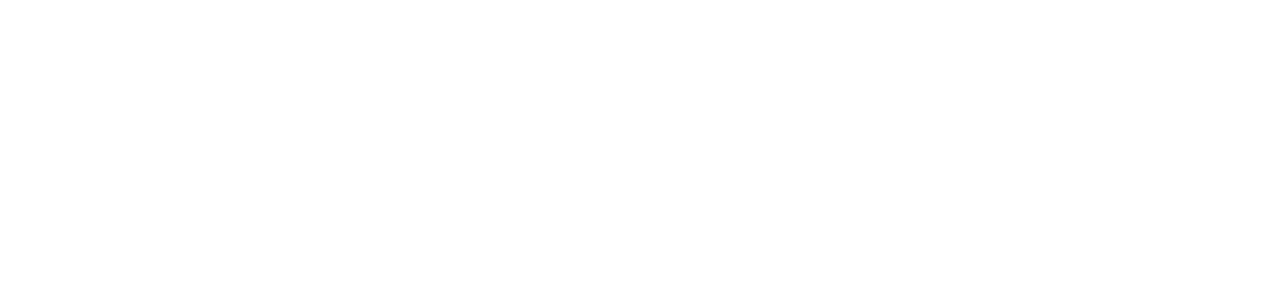
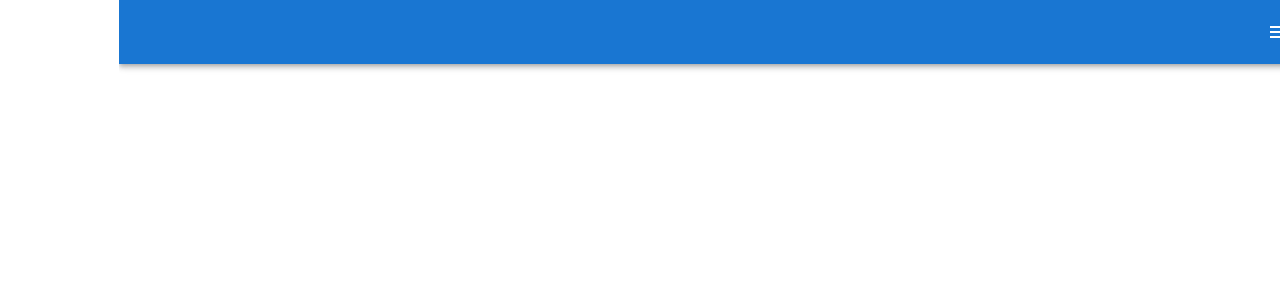
Before and after one commit to Amohammadi2/questify-community, a React (Vite) app in the folder questify-client/: page / in a window 1280 px wide. Shown: the top 300 px of the page. Built offline with nearby package versions, Linux system fonts and the light colour scheme.

Commit message:
[feat] add apollo client, react router, change mui theme to rtl

```diff
--- a/questify-client/index.html
+++ b/questify-client/index.html
@@ -1,5 +1,5 @@
 <!DOCTYPE html>
-<html lang="en">
+<html lang="fa" dir="rtl">
   <head>
     <meta charset="UTF-8" />
     <link rel="icon" type="image/svg+xml" href="/src/favicon.svg" />
--- a/questify-client/package.json
+++ b/questify-client/package.json
@@ -8,12 +8,15 @@
     "preview": "vite preview"
   },
   "dependencies": {
+    "@apollo/client": "^3.6.9",
     "@emotion/react": "^11.9.3",
     "@emotion/styled": "^11.9.3",
     "@mui/icons-material": "^5.8.4",
     "@mui/material": "^5.8.5",
+    "graphql": "^16.5.0",
     "react": "^18.0.0",
-    "react-dom": "^18.0.0"
+    "react-dom": "^18.0.0",
+    "react-router-dom": "6"
   },
   "devDependencies": {
     "@types/react": "^18.0.0",
--- a/questify-client/src/App.tsx
+++ b/questify-client/src/App.tsx
@@ -1,10 +1,21 @@
-import { useState } from 'react';
-import './App.css';
+import { ApolloProvider } from '@apollo/client';
+import { apolloClient } from "./plugins/apollo-client";
+import { BrowserRouter, Routes, Route } from "react-router-dom";
+import MuiThemeProvider from './plugins/mui-theme';
+import HomePage from './pages/HomePage';
 
 function App() {
   return (
-    <></>
+    <ApolloProvider client={apolloClient}>
+      <MuiThemeProvider>
+        <BrowserRouter>
+          <Routes>
+            <Route path="/" element={<HomePage />}/>
+          </Routes>
+        </BrowserRouter>
+      </MuiThemeProvider>
+    </ApolloProvider>
   );
 }
 
-export default App
+export default App;
--- /dev/null
+++ b/questify-client/src/components/ProtectedRoute.tsx
@@ -0,0 +1,3 @@
+export default function ProtectedRoute() {
+
+}
--- /dev/null
+++ b/questify-client/src/pages/HomePage.tsx
@@ -0,0 +1,15 @@
+import { Button, Toolbar, AppBar, IconButton } from "@mui/material";
+import MenuIcon from "@mui/icons-material/Menu";
+
+export default function HomePage() {
+  return (
+    <AppBar position="static">
+      <Toolbar>
+        <Button variant="contained">hello</Button>
+        <IconButton color="inherit">
+          <MenuIcon />
+        </IconButton>
+      </Toolbar>
+    </AppBar>
+  )
+}
--- /dev/null
+++ b/questify-client/src/plugins/apollo-client.ts
@@ -0,0 +1,6 @@
+import { ApolloClient, InMemoryCache } from "@apollo/client";
+
+export const apolloClient = new ApolloClient({
+  uri: 'http://localhost:8000/graphql',
+  cache: new InMemoryCache(),
+})
--- /dev/null
+++ b/questify-client/src/plugins/mui-theme.tsx
@@ -0,0 +1,14 @@
+import { createTheme, ThemeProvider } from "@mui/material/styles";
+import { ReactNode } from "react";
+
+const theme = createTheme({
+  direction: 'rtl'
+});
+
+export default function MuiThemeProvider({ children }: { children: ReactNode }) {
+  return (
+    <ThemeProvider theme={theme}>
+      {children}
+    </ThemeProvider>
+  )
+}
```
Also changed, not shown: questify-client/src/gql/mutations.ts (added), 1 other file (tests, documents, lock files or other folders).
